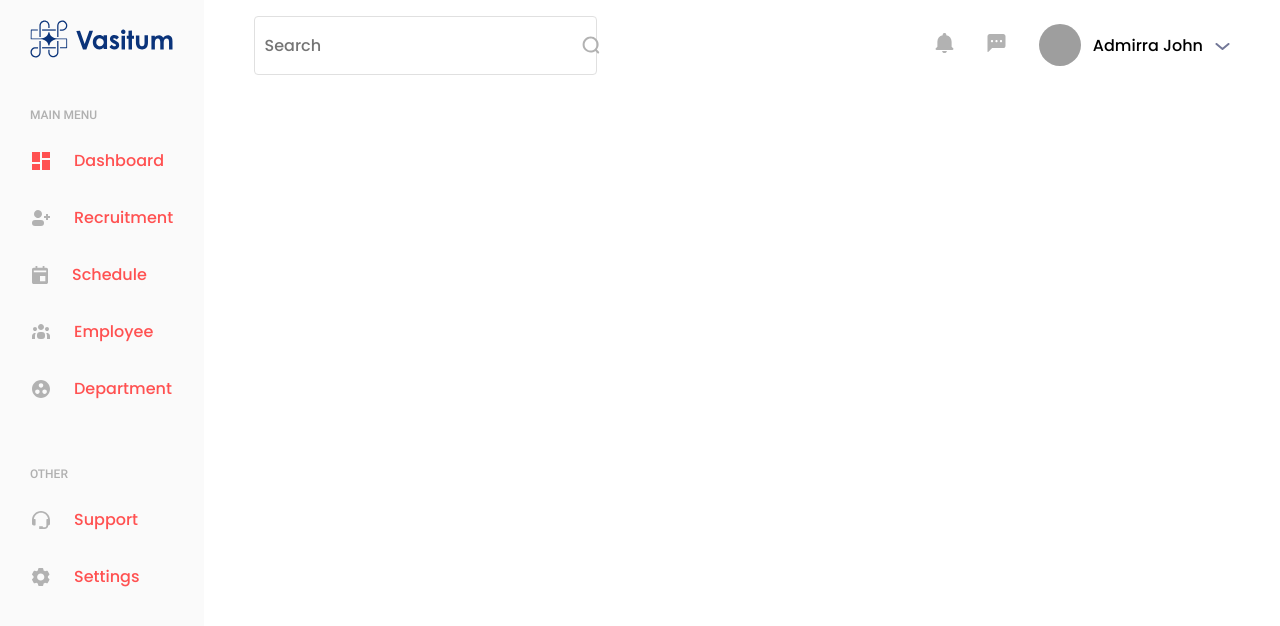
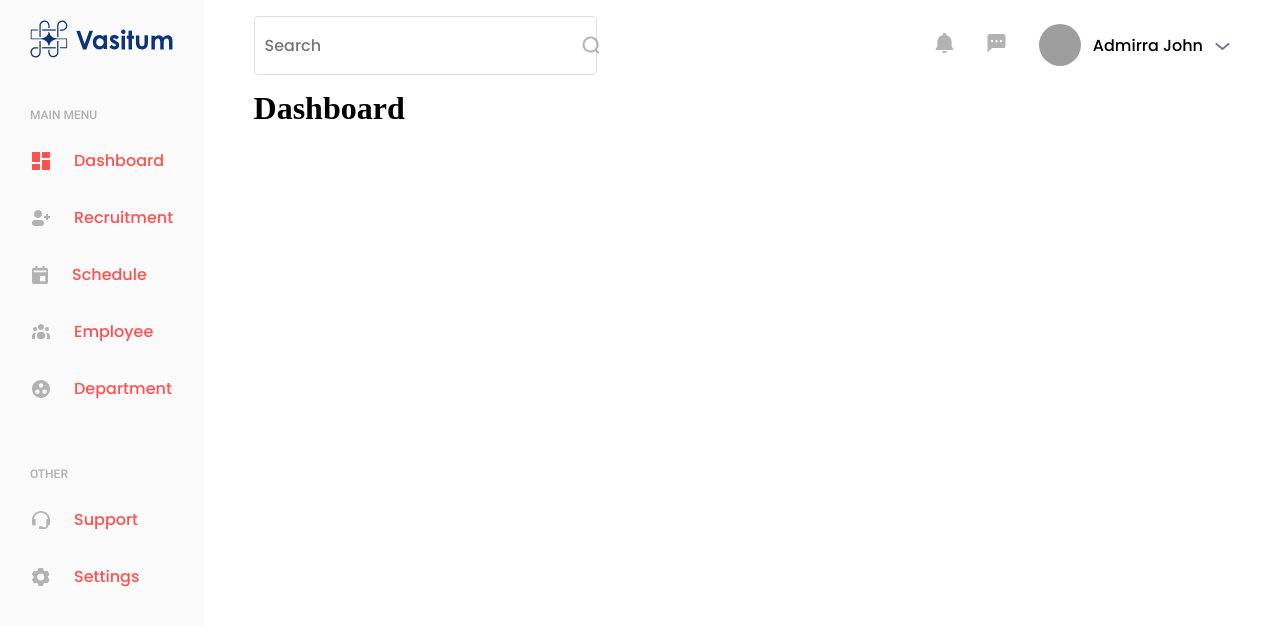
Before and after one commit to 4bdullah7eeshan/shoshin-tech-assignment, a React (Vite) app: page / in a window 1280 px wide. Shown: the top 626 px of the page. Built offline with nearby package versions, Linux system fonts and the light colour scheme; grey boxes are pictures that could not be loaded.

Commit message:
feat: setup dashboard structure

```diff
--- /dev/null
+++ b/src/components/Dashboard/Dashboard.jsx
@@ -0,0 +1,52 @@
+import styles from "./Dashboard.module.css";
+
+function Dashboard() {
+    return(
+        <main className={styles.dashboard}>
+            <header>
+                <h1>Dashboard</h1>
+            </header>
+            <div>
+                <div>
+                    <div>
+                        <div>
+
+                        </div>
+                        <div>
+
+                        </div>
+                        <div>
+
+                        </div>
+                    </div>
+
+                    <div>
+                        <div>
+
+                        </div>
+                        <div>
+
+                        </div>
+                    </div>
+
+                    <div>
+
+                    </div>
+
+                </div>
+                <div>
+                    <div>
+
+                    </div>
+                    <div>
+
+                    </div>
+
+                </div>
+            </div>
+
+        </main>
+    );
+}
+
+export default Dashboard;
--- /dev/null
+++ b/src/components/Dashboard/Dashboard.module.css
@@ -0,0 +1,4 @@
+.dashboard {
+    display: flex;
+    padding-left: 3.125rem;
+}
--- a/src/components/Main/Main.jsx
+++ b/src/components/Main/Main.jsx
@@ -1,10 +1,13 @@
 import Navbar from "../Navbar/Navbar";
+import Dashboard from "../Dashboard/Dashboard";
+
 import styles from "./Main.module.css";
 
 function Main() {
     return (
         <main className={styles.main}>
             <Navbar />
+            <Dashboard />
         </main>
     );
 }
```
